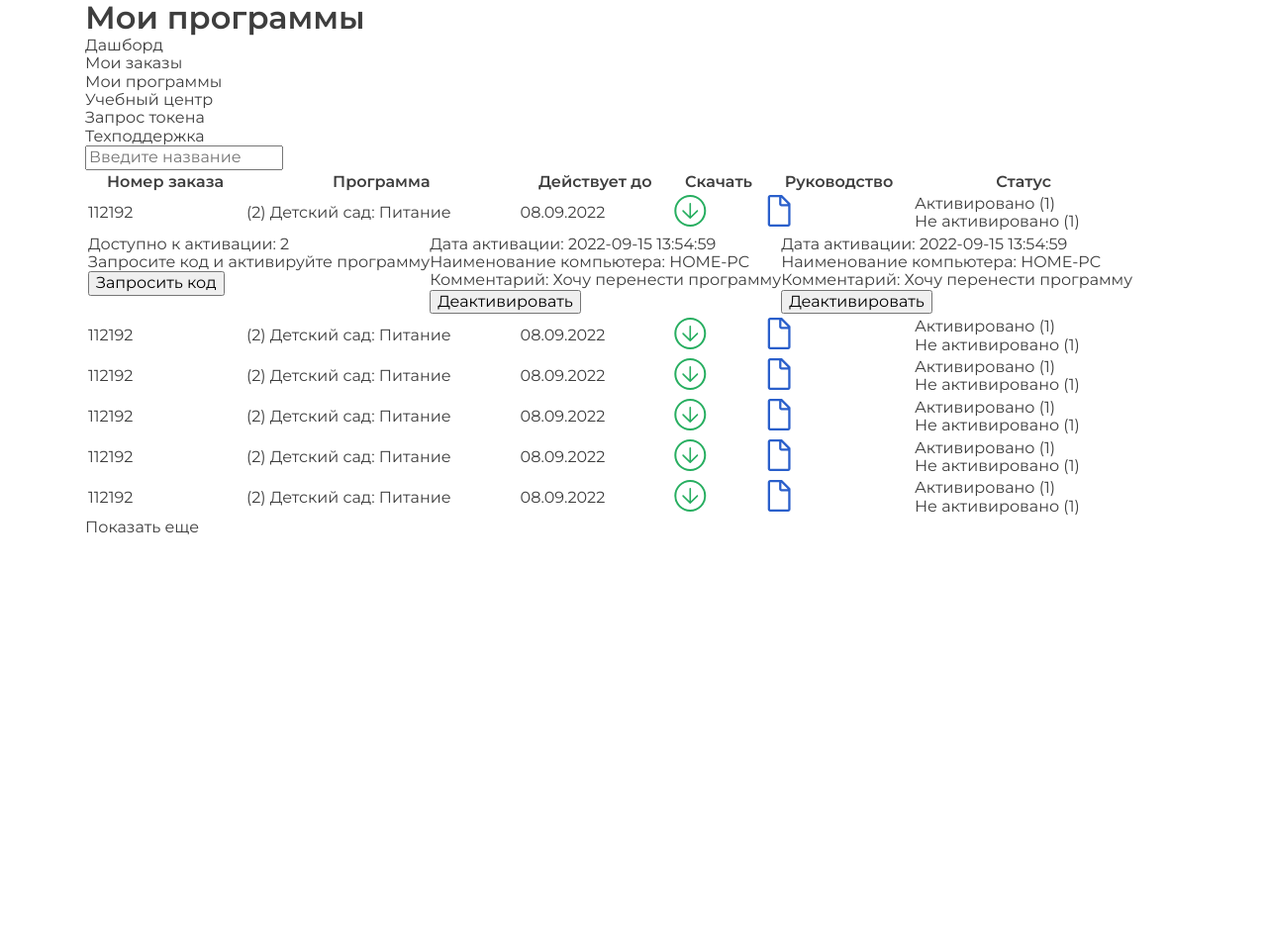
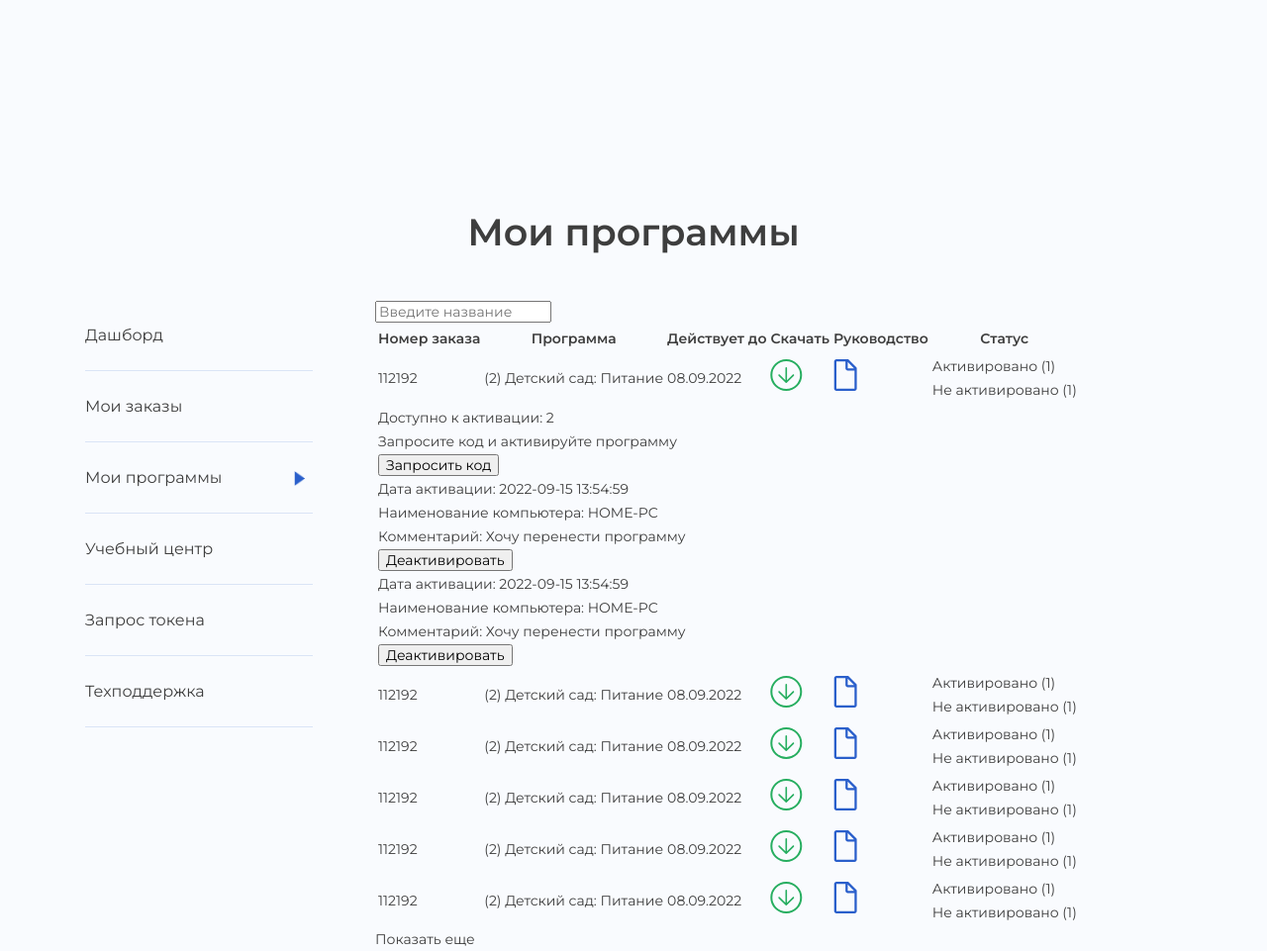
Before and after one commit to maria-kovalenko/page_programs, a website built with webpack: page src/index.html in a window 1280 px wide. Shown: the whole page at 99% size. Before the commit the page ends 800 px from the top, so only its background shows below. Built offline with nearby package versions, Linux system fonts and the light colour scheme.

Commit message:
modify navigation

```diff
--- a/src/index.html
+++ b/src/index.html
@@ -12,15 +12,27 @@
         <div class="main__wrapper">
           <nav class="navigation">
             <ul class="navigation__list">
-              <li class="navigation__item">Дашборд</li>
-              <li class="navigation__item">Мои заказы</li>
-              <li class="navigation__item">Мои программы</li>
-              <li class="navigation__item">Учебный центр</li>
-              <li class="navigation__item">Запрос токена</li>
-              <li class="navigation__item">Техподдержка</li>
+              <li class="navigation__item">
+                <a href="#">Дашборд</a> <span class="arrow"></span>
+              </li>
+              <li class="navigation__item">
+                <a href="#">Мои заказы</a><span class="arrow"></span>
+              </li>
+              <li class="navigation__item">
+                <a href="#">Мои программы</a><span class=" arrow arrow--active"></span>
+              </li>
+              <li class="navigation__item">
+                <a href="#">Учебный центр</a><span class="arrow"></span>
+              </li>
+              <li class="navigation__item">
+                <a href="#">Запрос токена</a><span class="arrow"></span>
+              </li>
+              <li class="navigation__item">
+                <a href="#">Техподдержка</a><span class="arrow"></span>
+              </li>
             </ul>
           </nav>
-          <section class="programs">
+          <section class="section programs">
             <div class="programs__input">
               <input
                 type="search"
--- a/src/scss/main.scss
+++ b/src/scss/main.scss
@@ -9,8 +9,14 @@ $dark-grey: #3e3e3e;
 $light-grey: #9e9e9e;
 
 body {
+  max-width: 1920px;
+  font-size: 14px;
+  line-height: 24px;
   font-family: "Montserrat", sans-serif;
+  font-weight: 400;
+
   color: $dark-grey;
+  background-color: $bg;
 }
 
 .container {
@@ -19,6 +25,57 @@ body {
   margin: 0 auto;
 }
 
-.activation__wrap {
+.main {
+  padding-top: 212px;
+}
+
+.title {
+  margin-bottom: 45px;
+  font-size: 38px;
+  font-weight: 600;
+  line-height: 46px;
+  text-align: center;
+}
+
+.main__wrapper {
   display: flex;
 }
+.navigation {
+  width: 230px;
+  margin-right: 63px;
+}
+
+.navigation__item {
+  position: relative;
+  font-size: 16px;
+  line-height: 32px;
+  text-align: left;
+  padding: 20px 0 20px;
+
+  &::before {
+    position: absolute;
+    content: "";
+    left: 0;
+    right: 0;
+    bottom: 0;
+    height: 1px;
+    background-color: rgba(42, 95, 203, 0.15);
+  }
+}
+
+.arrow {
+  display: none;
+  position: absolute;
+  content: "";
+  right: 0;
+  top: calc(50% - 7.5px);
+  width: 19px;
+  height: 15px;
+  background-image: url(../img/icon/arrow.png);
+  background-repeat: no-repeat;
+  background-size: contain;
+}
+
+.arrow--active {
+  display: block;
+}
--- a/src/scss/settings.scss
+++ b/src/scss/settings.scss
@@ -10,6 +10,10 @@ a {
   text-decoration: none;
   color: inherit;
   cursor: pointer;
+
+  &:hover {
+    color: #2a5fcb;
+  }
 }
 
 h1,
```
Also changed, not shown: src/img/icon/3.jpg (deleted), src/img/icon/arrow.png (added).
